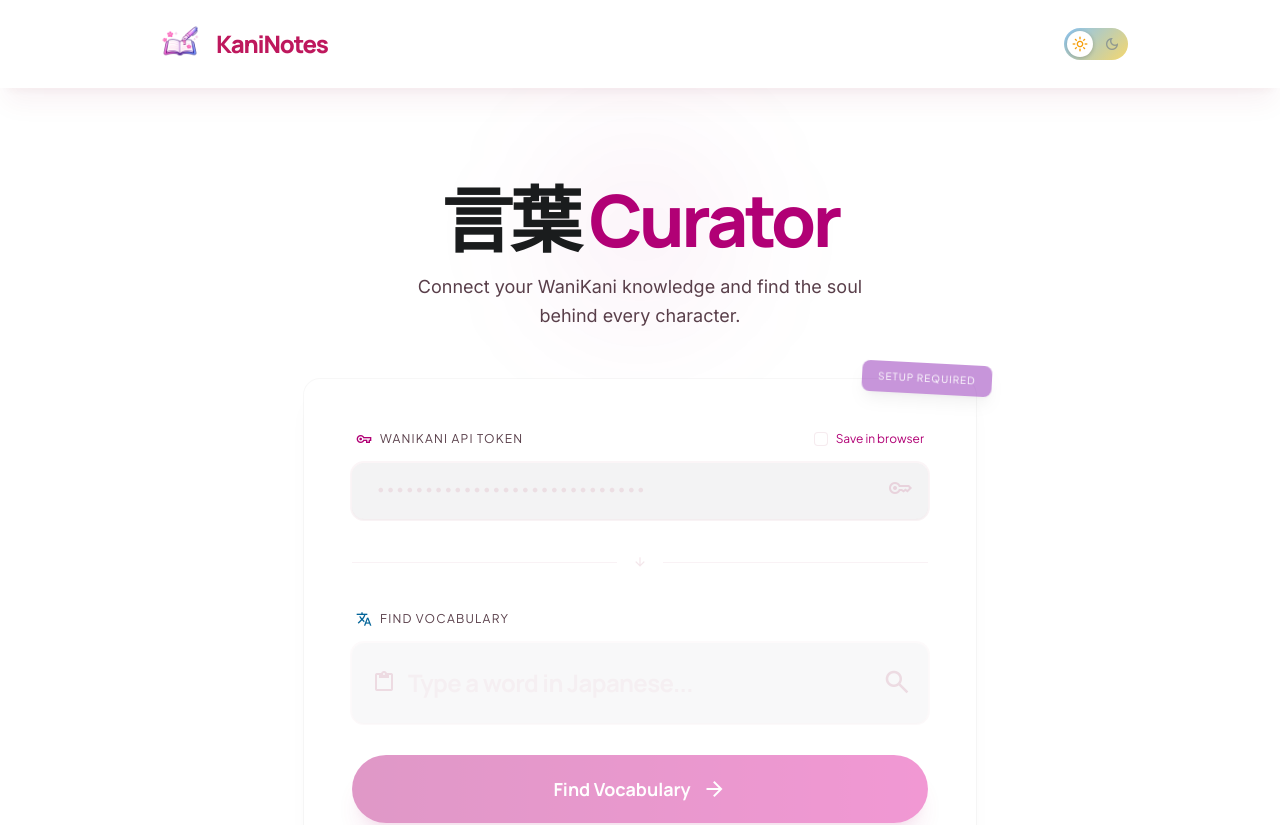
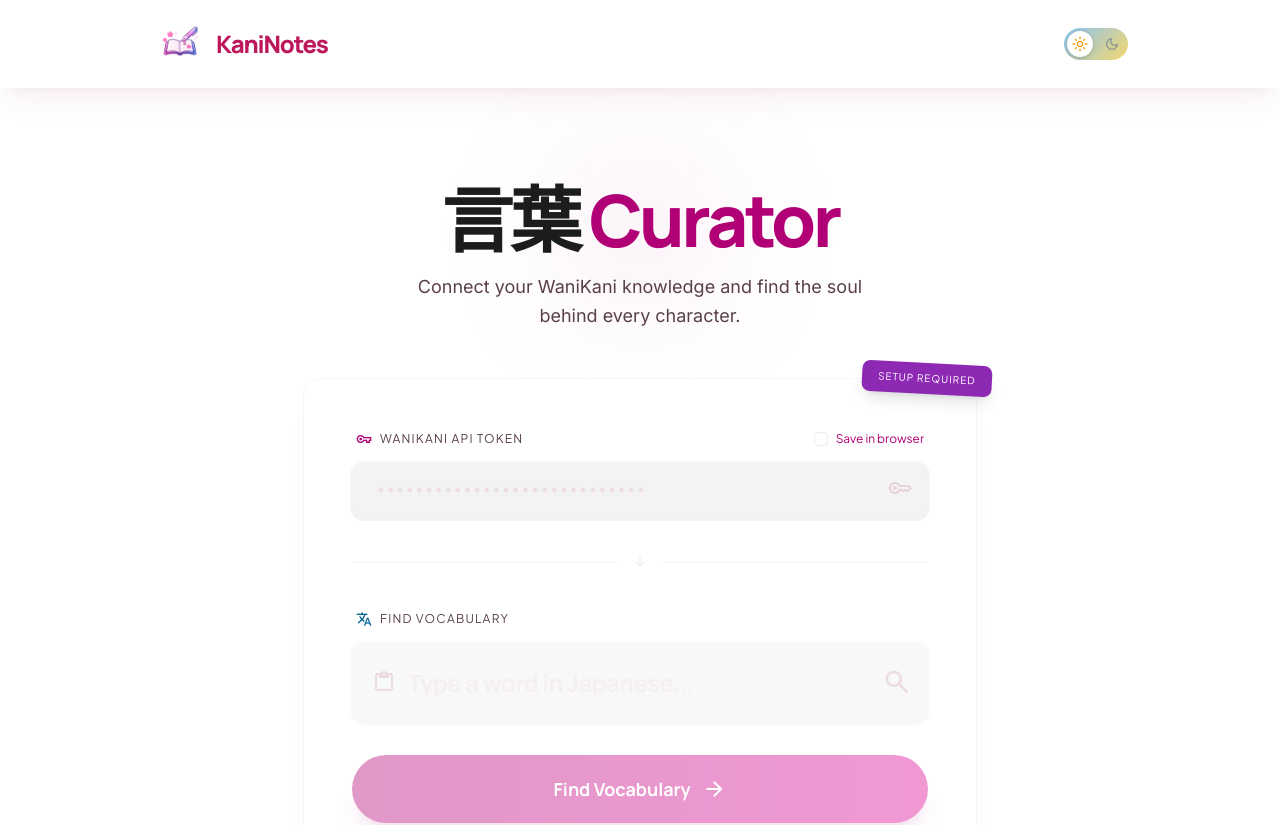
Before and after one commit to egesd/wanikani-notes, a Svelte app in the folder frontend/: page / in a window 1280 px wide. Shown: the top 825 px of the page. Built offline with nearby package versions, Linux system fonts and the light colour scheme.

Commit message:
fix: remove animation from setup required notification for improved clarity

```diff
--- a/frontend/src/App.svelte
+++ b/frontend/src/App.svelte
@@ -227,7 +227,7 @@
     <!-- Central Action Card -->
     <div class="w-full max-w-2xl bg-surface-container-lowest dark:bg-zinc-900 rounded-2xl p-8 md:p-12 relative group shadow-xl shadow-black/[0.03] dark:shadow-black/30 ring-1 ring-black/[0.03] dark:ring-white/[0.06]">
       {#if !hasToken}
-        <div class="absolute -top-4 -right-4 bg-tertiary text-white font-label text-[10px] tracking-widest uppercase py-2 px-4 rounded-lg shadow-lg rotate-3 animate-pulse">
+        <div class="absolute -top-4 -right-4 bg-tertiary text-white font-label text-[10px] tracking-widest uppercase py-2 px-4 rounded-lg shadow-lg rotate-3">
           Setup Required
         </div>
       {/if}
```
